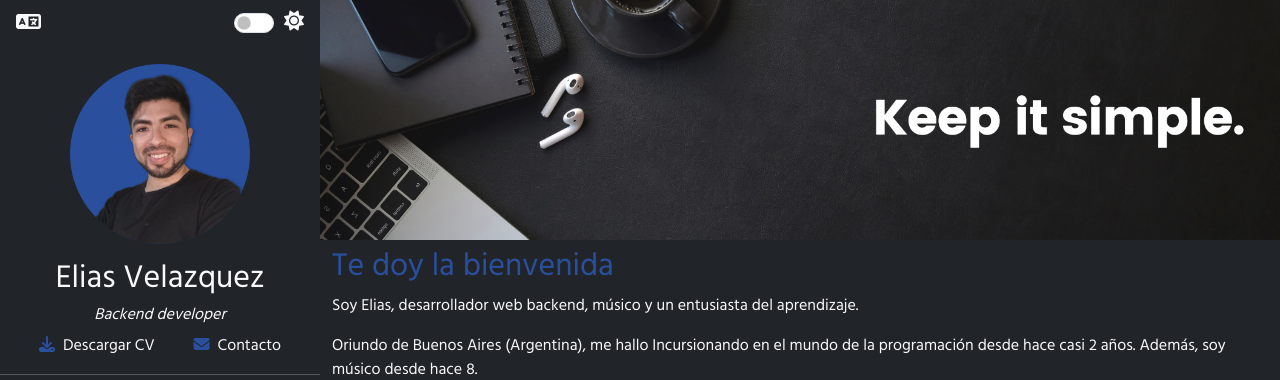
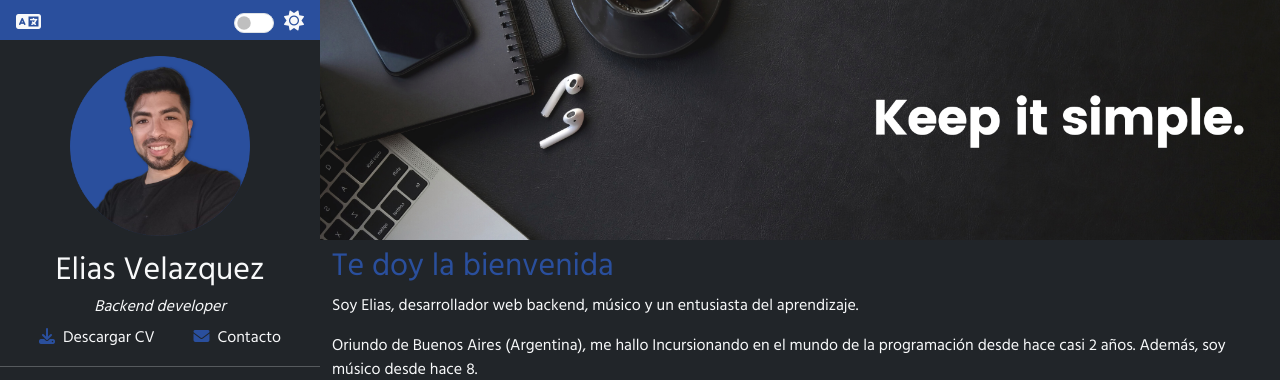
Before and after one commit to eliasvelazquezdev/portfolio_v2, a plain HTML site: page index.html in a window 1280 px wide. Shown: the top 380 px of the page. Drawn offline with nearby package versions, Linux system fonts and the light colour scheme.

```diff
--- a/css/style.css
+++ b/css/style.css
@@ -6,16 +6,26 @@ html{
 
 body{
     font-family: 'Hind', sans-serif;
-    background-color: #202020;
+    /* background-color: #202020; */
 }
 
-footer{
+footer, .nav-aside{
+    height: 60px;
     background-color: #2a4f9d;
 }
 
 i{
     color: #2a4f9d;
 }
+
+a:visited{
+    color: #2a4f9d;
+}
+
+.nav-aside{
+    height: 40px;
+}
+
 
 .title{
     color: #2a4f9d;
@@ -24,7 +34,7 @@ i{
 
 /* width */
 ::-webkit-scrollbar {
-width: 5px;
+width: 3px;
 }
 
 /* Track */
```
